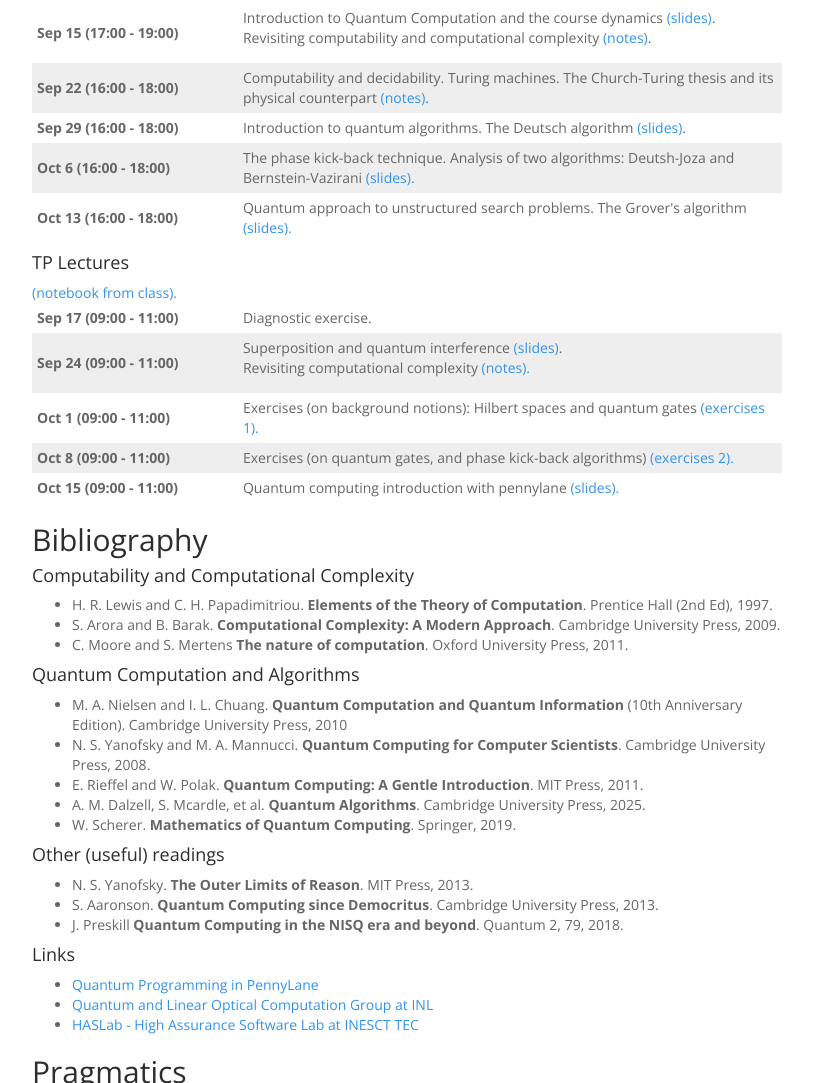
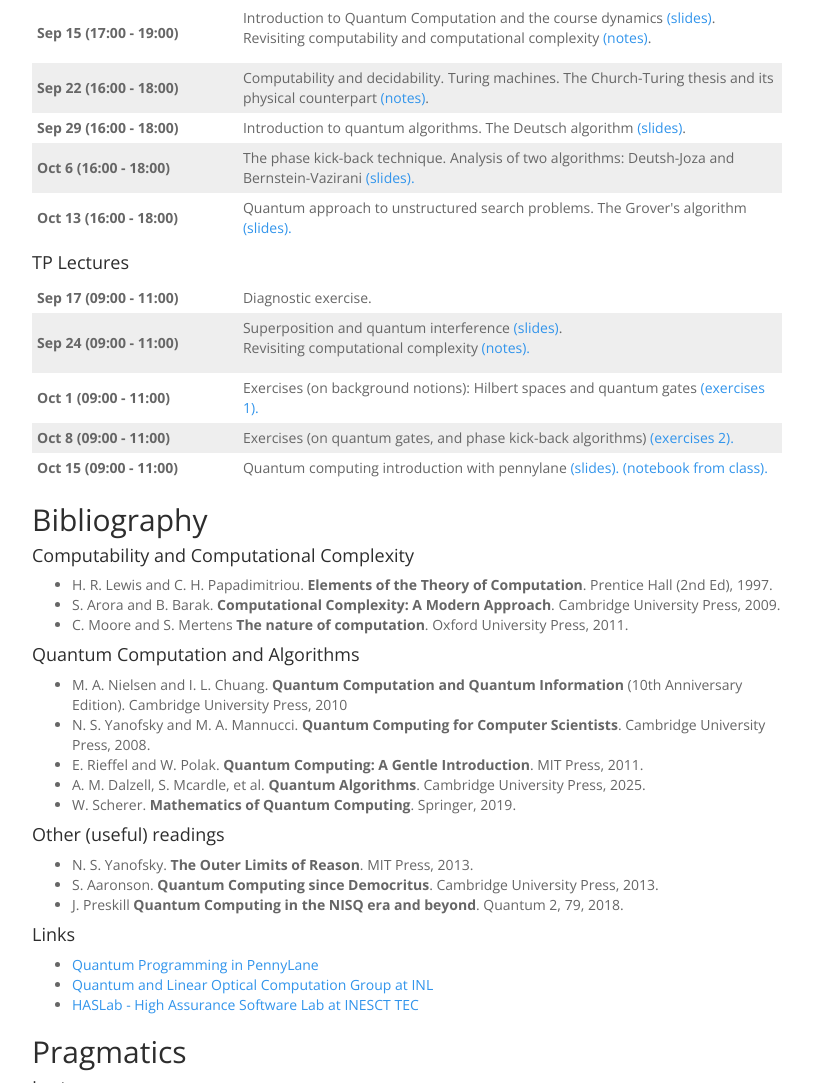
Before and after one commit to arcalab/quantum-computation-2526, a plain HTML site: page index.html in a window 1280 px wide. Shown: the part 686-1769 px from the top of the page, without its empty margins (233-1046 px from the left). Drawn offline with nearby package versions, Linux system fonts and the light colour scheme.

Commit message:
tp1 andre

```diff
--- a/index.html
+++ b/index.html
@@ -308,7 +308,7 @@ quantum computer"</em> (<a href="https://www.cs.princeton.edu/courses/archive/fa
         </tr>
         <tr>
           <td><strong>Oct 15 (09:00 - 11:00)</strong></td>
-          <td>Quantum computing introduction with pennylane <a href="./TP/intro_slides.pdf">(slides).</a> </td> <a href="./TP/lecture1.ipynb">(notebook from class).</a></td>
+          <td>Quantum computing introduction with pennylane <a href="./TP/intro_slides.pdf">(slides).</a> <a href="./TP/lecture1.ipynb">(notebook from class).</a></td>
         </tr>
      </table>
     <!--
```
